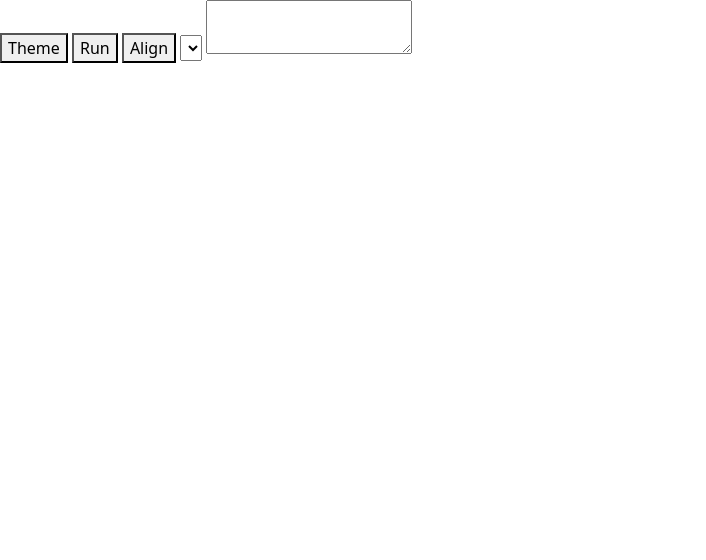
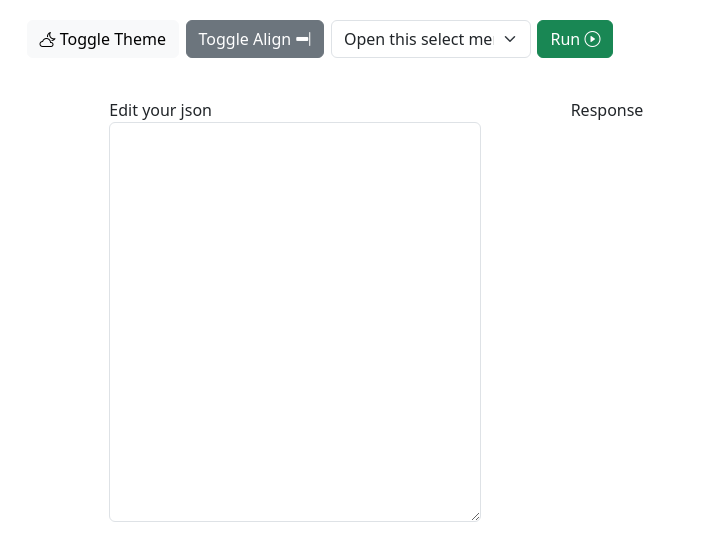
Before and after one commit to Lenard-Mate/json-api-runner, a website: page frontend/index.html in a window 1280 px wide. Shown: the whole page, without its empty margins (0-706 px from the left). Drawn offline with nearby package versions, Linux system fonts and the light colour scheme.

Commit message:
feature/JAR-12: Add theme toggle, Prism.js integration, and Bootstrap Icons
Introduced a theme toggle functionality with a "changeTheme" function and updated UI controls for improved interactivity. Added Prism.js for syntax highlighting and Bootstrap Icons for enhanced visuals. Updated project dependencies and static asset handling in the server to support these changes.

```diff
--- a/frontend/index.html
+++ b/frontend/index.html
@@ -5,15 +5,49 @@
     <title>JSON API RUNNER</title>
     <link rel="stylesheet" href="style.css">
     <link rel="stylesheet" href="/bootstrap/css/bootstrap.min.css">
+    <link rel="stylesheet" href="/icons/bootstrap-icons.css">
+
+    <link href="/prismjs/themes/prism-okaidia.css" rel="stylesheet"/>
 </head>
-<body>
-<button id="theme">Theme</button>
-<button id="run">Run</button>
-<button id="align">Align</button>
-<select id="apiSelector"></select>
-<textarea id="json"></textarea>
-<pre></pre>
+<body data-bs-theme="light">
+
+<div class="controls">
+    <div class="small-button-group">
+        <button id="theme" class="btn btn-light" onclick="changeTheme()"><i class="bi bi-cloud-moon"></i> Toggle Theme
+        </button>
+
+        <button type="button" class="btn btn-secondary">Toggle Align <i class="bi bi-align-end"></i></button>
+        <div class="adjust-select-box">
+            <select class="form-select" aria-label="Default select example">
+                <option selected>Open this select menu</option>
+                <option value="1">One</option>
+                <option value="2">Two</option>
+                <option value="3">Three</option>
+            </select>
+
+        </div>
+        <button type="button" class="btn btn-success">Run <i class="bi bi-play-circle"></i></button>
+    </div>
+</div>
+<div class="json-area">
+    <div class="form-group adjust-textarea">
+        <label for="jsonTextArea">Edit your json</label>
+        <textarea class="form-control adjust-height" id="jsonTextArea" rows="15"></textarea>
+    </div>
+
+    <div class="">
+        <label for="responseArea">Response</label>
+        <pre id="responseArea" class="adjust-response-area "><code class="language-javascript">
+
+      </code>
+       </pre>
+    </div>
+</div>
+
+
 <script src="/bootstrap/js/bootstrap.bundle.min.js"></script>
 <script src="main.js"></script>
+<script src="/prismjs/prism.js"></script>
+
 </body>
 </html>
--- a/frontend/main.js
+++ b/frontend/main.js
@@ -0,0 +1,5 @@
+
+function changeTheme() {
+    const element = document.body;
+    element.dataset.bsTheme = element.dataset.bsTheme === "dark" ? "light" : "dark";
+}
--- a/frontend/style.css
+++ b/frontend/style.css
@@ -0,0 +1,36 @@
+.json-area{
+    display: flex;
+    flex-direction: row;
+    justify-content: space-evenly;
+    align-items: center;
+    padding: 20px;
+}
+.adjust-textarea{
+    width: 30%;
+}
+.adjust-response-area{
+    width: 100%;
+    min-width: 600px;
+    height: 400px;
+    margin: 0 !important;
+}
+.adjust-select-box{
+    max-width: 200px;
+}
+.controls{
+    display: flex;
+    flex-direction: row;
+    justify-content: start;
+    align-items: center;
+    padding: 20px;
+    width: 100%;
+}
+.small-button-group{
+    min-width: 600px;
+    display: flex;
+    flex-direction: row;
+    justify-content: space-evenly;
+}
+.adjust-height{
+    height: 400px;
+}
--- a/package.json
+++ b/package.json
@@ -12,8 +12,10 @@
   "license": "ISC",
   "dependencies": {
     "bootstrap": "^5.3.6",
+    "bootstrap-icons": "^1.13.1",
     "cors": "^2.8.5",
-    "express": "^5.1.0"
+    "express": "^5.1.0",
+    "prismjs": "^1.30.0"
   },
   "devDependencies": {
     "jest": "^29.7.0"
--- a/server.js
+++ b/server.js
@@ -7,6 +7,9 @@ const PORT = 3000;
 
 app.use(express.json());
 app.use('/bootstrap', express.static(path.join(__dirname, 'node_modules/bootstrap/dist')));
+app.use('/icons', express.static(path.join(__dirname, 'node_modules/bootstrap-icons/font')));
+app.use('/prismjs', express.static(path.join(__dirname, 'node_modules/prismjs')));
+
 app.use(express.static(path.join(__dirname, 'frontend')));
 app.use('/api', dispatcher);
 
```
Also changed, not shown: 1 other file.
